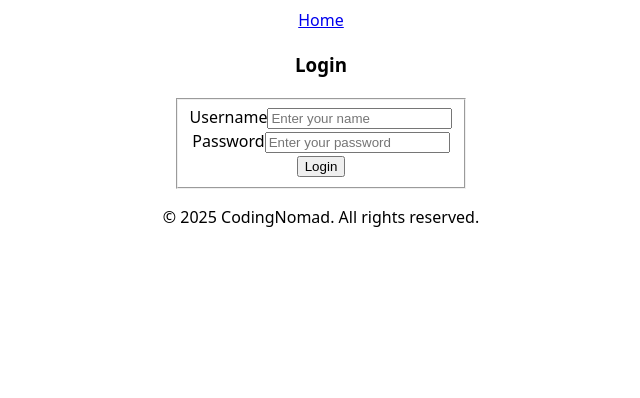
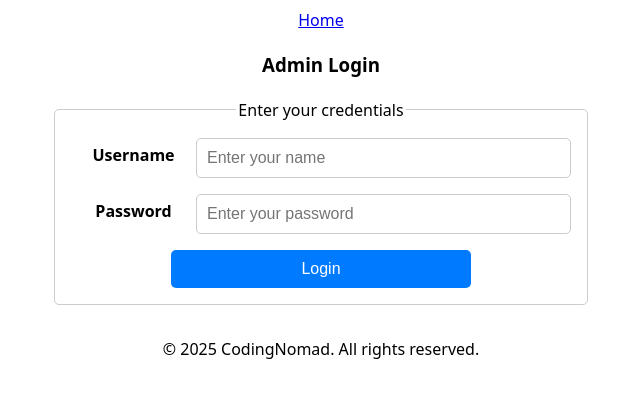
Before and after one commit to Talbekk/pub-quiz-script, a React (Vite) app in the folder client/: page /login in a window 1280 px wide. Shown: the top 398 px of the page, without its empty margins (319-959 px from the left). Built offline with nearby package versions, Linux system fonts and the light colour scheme.

Commit message:
creates basic login page

```diff
--- a/client/src/routes/login/index.tsx
+++ b/client/src/routes/login/index.tsx
@@ -1,4 +1,3 @@
-import * as React from 'react';
 import {
     createFileRoute,
     redirect,
@@ -6,7 +5,7 @@ import {
     useRouterState,
 } from '@tanstack/react-router';
 import { useAuth } from '../../services/auth';
-import { useCallback } from 'react';
+import { useCallback, useState, type FormEvent } from 'react';
 import styles from './styles.module.scss';
 const fallback = '/' as const;
 
@@ -24,14 +23,14 @@ function LoginComponent() {
     const router = useRouter();
     const isLoading = useRouterState({ select: (s) => s.isLoading });
     const navigate = Route.useNavigate();
-    const [isSubmitting, setIsSubmitting] = React.useState(false);
+    const [isSubmitting, setIsSubmitting] = useState(false);
 
     const onFormSubmit = useCallback(
-        async (evt: React.FormEvent<HTMLFormElement>) => {
+        async (event: FormEvent<HTMLFormElement>) => {
             setIsSubmitting(true);
             try {
-                evt.preventDefault();
-                const data = new FormData(evt.currentTarget);
+                event.preventDefault();
+                const data = new FormData(event.currentTarget);
                 const fieldValue = data.get('username');
 
                 if (!fieldValue) return;
@@ -54,10 +53,11 @@ function LoginComponent() {
 
     return (
         <section className={styles.loginContainer}>
-            <h3>Login</h3>
-            <form onSubmit={onFormSubmit}>
-                <fieldset disabled={isLoggingIn}>
-                    <div>
+            <h3>Admin Login</h3>
+            <form onSubmit={onFormSubmit} className={styles.loginForm}>
+                <fieldset disabled={isLoggingIn} className={styles.fieldset}>
+                    <legend>Enter your credentials</legend>
+                    <div className={styles.inputGroup}>
                         <label htmlFor="username-input">Username</label>
                         <input
                             id="username-input"
@@ -67,7 +67,7 @@ function LoginComponent() {
                             required
                         />
                     </div>
-                    <div>
+                    <div className={styles.inputGroup}>
                         <label htmlFor="password-input">Password</label>
                         <input
                             id="password-input"
@@ -77,7 +77,7 @@ function LoginComponent() {
                             required
                         />
                     </div>
-                    <button type="submit">
+                    <button type="submit" className={styles.loginButton}>
                         {isLoggingIn ? 'Loading...' : 'Login'}
                     </button>
                 </fieldset>
--- a/client/src/routes/login/styles.module.scss
+++ b/client/src/routes/login/styles.module.scss
@@ -1,6 +1,58 @@
 .loginContainer {
-  display: flex;
-  flex-direction: column;
-  align-items: center;
-  justify-content: center;
+    display: flex;
+    flex-direction: column;
+    align-items: center;
+    justify-content: center;
+
+    .loginForm {
+        display: flex;
+        flex-direction: column;
+        align-items: center;
+        width: 100%;
+
+        .fieldset {
+            border: 1px solid #ccc;
+            border-radius: 5px;
+            padding: 1rem;
+            margin-bottom: 1rem;
+            width: 100%;
+            max-width: 500px;
+            display: flex;
+            flex-direction: column;
+            align-items: center;
+            gap: 1rem;
+
+            .inputGroup {
+                display: grid;
+                grid-template-columns: 25% 75%;
+                align-items: center;
+                width: 100%;
+
+                label {
+                    display: block;
+                    margin-bottom: 5px;
+                    font-weight: bold;
+                }
+
+                input {
+                    padding: 10px;
+                    border: 1px solid #ccc;
+                    border-radius: 5px;
+                    font-size: 1rem;
+                }
+            }
+        }
+    }
+
+    .loginButton {
+        width: 100%;
+        max-width: 300px;
+        padding: 10px;
+        background-color: #007bff;
+        color: white;
+        border: none;
+        border-radius: 5px;
+        cursor: pointer;
+        font-size: 1rem;
+    }
 }
```
